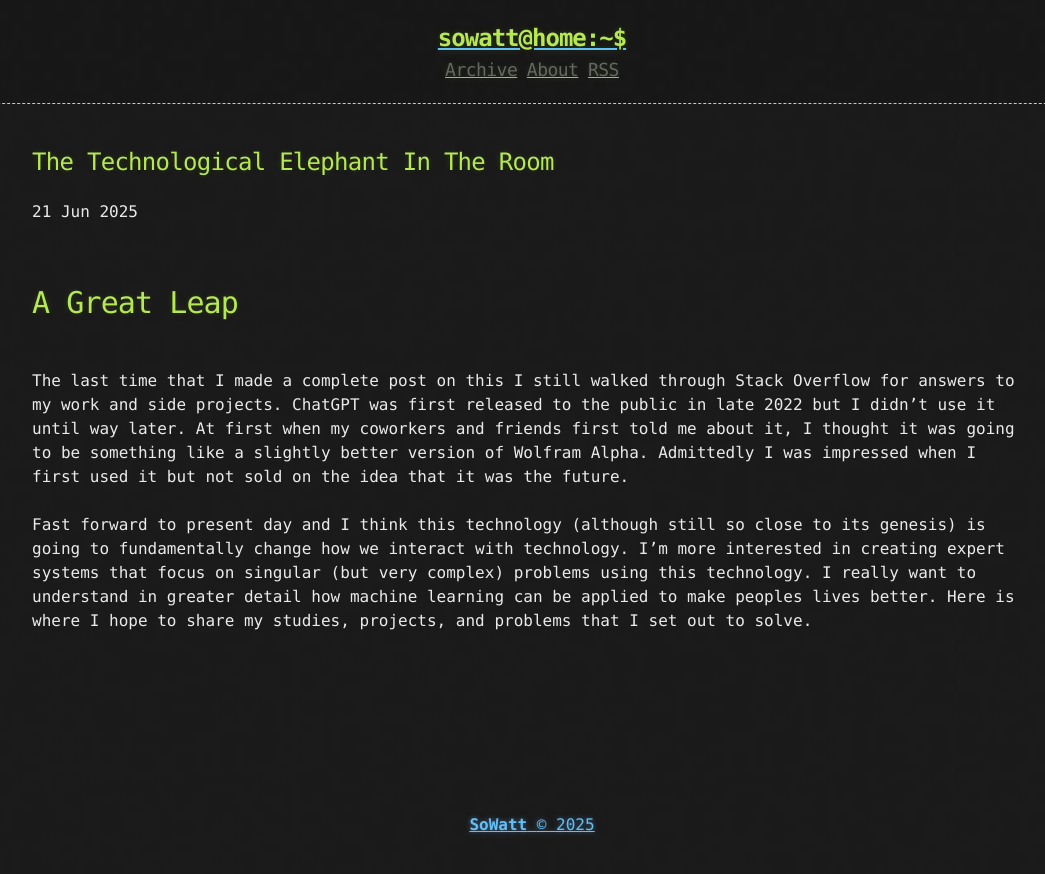
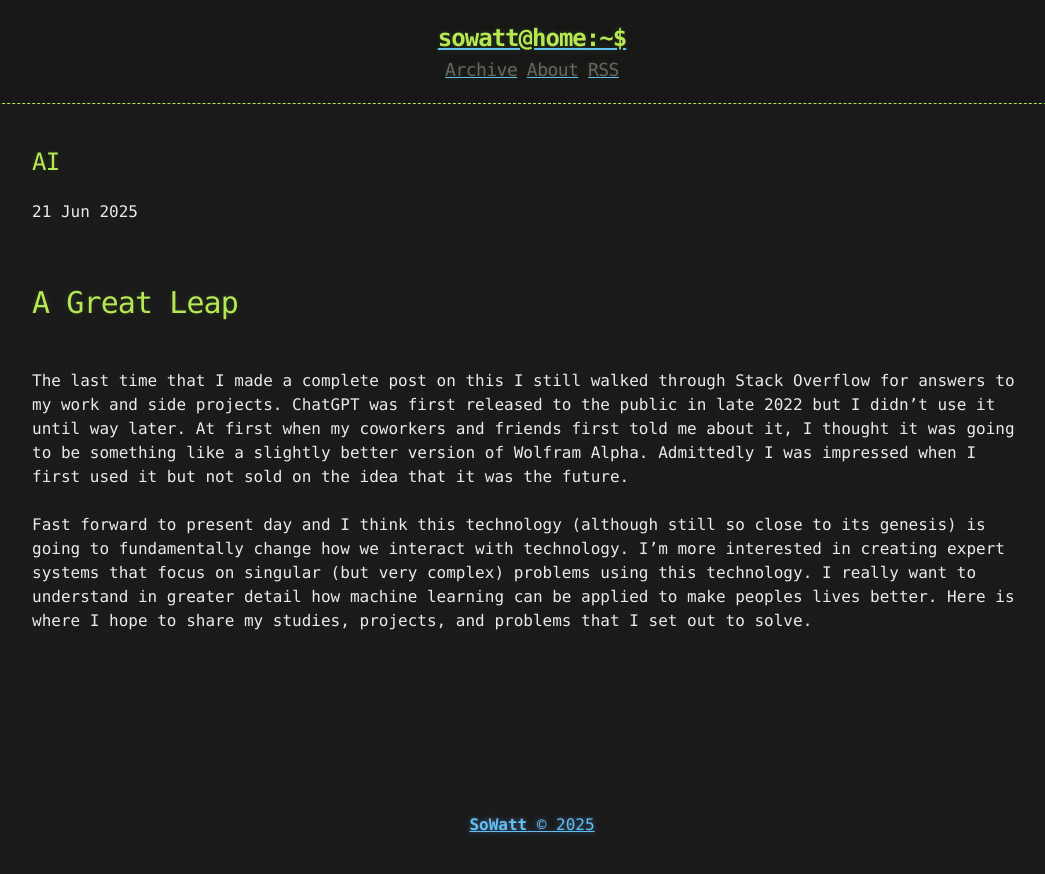
Before and after one commit to soWatt/soWatt.github.io, a Jekyll site: the page built from _posts/2025-06-21-AI.md, in a window 1280 px wide. Shown: the top 874 px of the page, without its empty margins (108-1153 px from the left). Built offline with Jekyll 4.4.1, drawn with Linux system fonts in a browser that asks for light colours.

Commit message:
change name of last article

```diff
--- a/_posts/2025-06-21-The-Technologial-Elephant-In-The-Room.md
+++ b/_posts/2025-06-21-AI.md
@@ -1,5 +1,5 @@
 ---
-title: The Technological Elephant In The Room
+title: AI
 published: true
 ---
 <br/>
```
